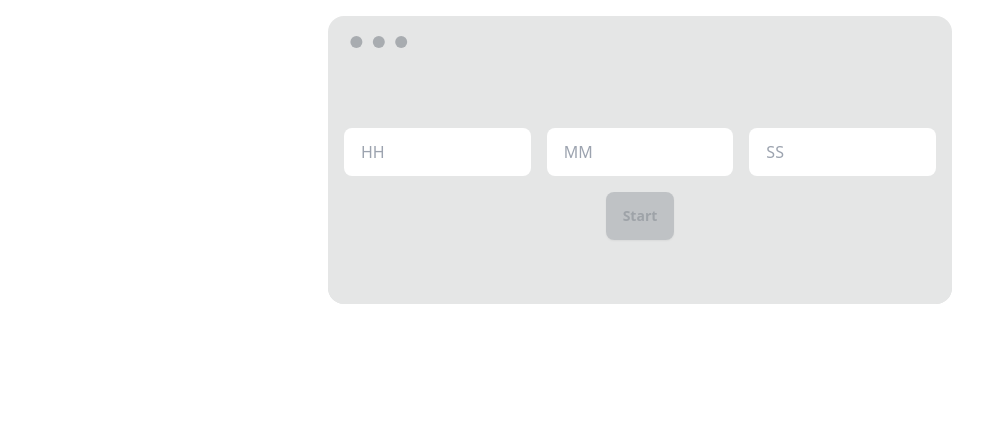
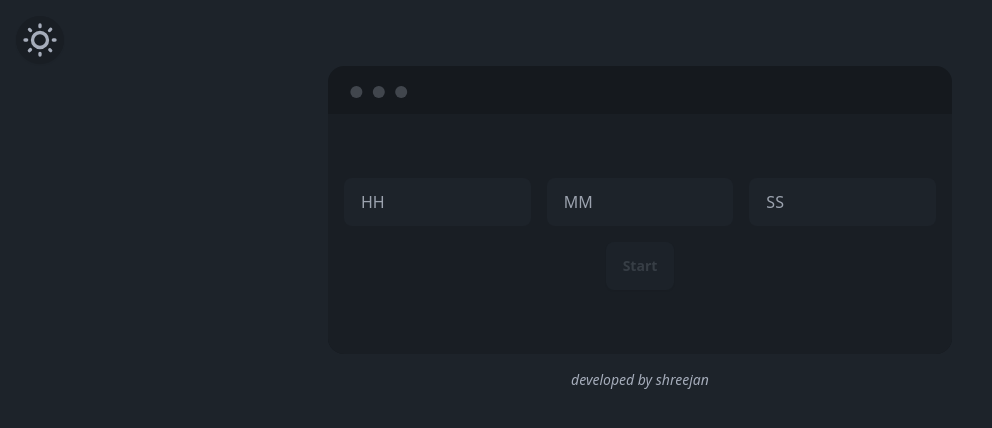
Before and after one commit to shresthashreejan/timer, a React (Vite) app: page / in a window 1280 px wide. Shown: the top 428 px of the page, without its empty margins (0-992 px from the left). Built offline with nearby package versions, Linux system fonts and the light colour scheme.

Commit message:
Added light/dark mode toggle and optimized timer

```diff
--- a/index.html
+++ b/index.html
@@ -1,5 +1,5 @@
 <!DOCTYPE html>
-<html lang="en" data-theme="light">
+<html lang="en" data-theme="dark">
     <head>
         <meta charset="UTF-8" />
         <!-- <link rel="icon" type="image/svg+xml" href="/vite.svg" /> -->
--- a/src/App.tsx
+++ b/src/App.tsx
@@ -1,11 +1,15 @@
+import ThemeToggle from "./components/ThemeToggle";
 import Timer from "./components/Timer";
+import Footer from "./components/Footer";
 
 function App() {
-  return (
-    <h1 className="p-4">
-      <Timer />
-    </h1>
-  );
+    return (
+        <h1 className="p-4">
+            <ThemeToggle />
+            <Timer />
+            <Footer />
+        </h1>
+    );
 }
 
 export default App;
--- /dev/null
+++ b/src/components/Footer.tsx
@@ -0,0 +1,14 @@
+function Footer() {
+    return (
+        <footer className="footer footer-center p-4 bottom-0">
+            <div>
+                <p className="italic">
+                    developed by{" "}
+                    <a href="https://github.com/shresthashreejan">shreejan</a>
+                </p>
+            </div>
+        </footer>
+    );
+}
+
+export default Footer;
--- /dev/null
+++ b/src/components/ThemeToggle.tsx
@@ -0,0 +1,32 @@
+function ThemeToggle() {
+    let isDarkTheme = true;
+
+    function toggleTheme() {
+        isDarkTheme = !isDarkTheme;
+        const theme = isDarkTheme ? "dark" : "light";
+        document.documentElement.setAttribute("data-theme", theme);
+    }
+    return (
+        <button className="btn btn-circle">
+            <label className="swap swap-rotate ">
+                <input type="checkbox" onClick={toggleTheme} />
+                <svg
+                    className="swap-off fill-current w-10 h-10"
+                    xmlns="http://www.w3.org/2000/svg"
+                    viewBox="0 0 24 24"
+                >
+                    <path d="M5.64,17l-.71.71a1,1,0,0,0,0,1.41,1,1,0,0,0,1.41,0l.71-.71A1,1,0,0,0,5.64,17ZM5,12a1,1,0,0,0-1-1H3a1,1,0,0,0,0,2H4A1,1,0,0,0,5,12Zm7-7a1,1,0,0,0,1-1V3a1,1,0,0,0-2,0V4A1,1,0,0,0,12,5ZM5.64,7.05a1,1,0,0,0,.7.29,1,1,0,0,0,.71-.29,1,1,0,0,0,0-1.41l-.71-.71A1,1,0,0,0,4.93,6.34Zm12,.29a1,1,0,0,0,.7-.29l.71-.71a1,1,0,1,0-1.41-1.41L17,5.64a1,1,0,0,0,0,1.41A1,1,0,0,0,17.66,7.34ZM21,11H20a1,1,0,0,0,0,2h1a1,1,0,0,0,0-2Zm-9,8a1,1,0,0,0-1,1v1a1,1,0,0,0,2,0V20A1,1,0,0,0,12,19ZM18.36,17A1,1,0,0,0,17,18.36l.71.71a1,1,0,0,0,1.41,0,1,1,0,0,0,0-1.41ZM12,6.5A5.5,5.5,0,1,0,17.5,12,5.51,5.51,0,0,0,12,6.5Zm0,9A3.5,3.5,0,1,1,15.5,12,3.5,3.5,0,0,1,12,15.5Z" />
+                </svg>
+                <svg
+                    className="swap-on fill-current w-10 h-10"
+                    xmlns="http://www.w3.org/2000/svg"
+                    viewBox="0 0 24 24"
+                >
+                    <path d="M21.64,13a1,1,0,0,0-1.05-.14,8.05,8.05,0,0,1-3.37.73A8.15,8.15,0,0,1,9.08,5.49a8.59,8.59,0,0,1,.25-2A1,1,0,0,0,8,2.36,10.14,10.14,0,1,0,22,14.05,1,1,0,0,0,21.64,13Zm-9.5,6.69A8.14,8.14,0,0,1,7.08,5.22v.27A10.15,10.15,0,0,0,17.22,15.63a9.79,9.79,0,0,0,2.1-.22A8.11,8.11,0,0,1,12.14,19.73Z" />
+                </svg>
+            </label>
+        </button>
+    );
+}
+
+export default ThemeToggle;
--- a/src/components/Timer.tsx
+++ b/src/components/Timer.tsx
@@ -71,11 +71,25 @@
         setIsRunning(true);
     }
 
+    function resume() {
+        setIsRunning(true);
+    }
+
+    function pause() {
+        setIsRunning(false);
+    }
+
+    function reset() {
+        setTime(0);
+        setInitiate(false);
+        setButtonDisabled(true);
+    }
+
     return (
         <>
             <main className="flex justify-center">
                 <div className="mockup-window bg-base-300 w-full xl:w-1/2">
-                    <div className="flex justify-center px-4 py-16 bg-base-300">
+                    <div className="flex justify-center px-4 py-16 bg-base-200">
                         <div className="flex flex-col items-center gap-4">
                             {initiate && (
                                 <>
@@ -83,17 +97,16 @@
                                         {formattedTime()}
                                     </div>
                                     <span className="flex gap-4">
-                                        <button className="btn">Start</button>
                                         <button
                                             className="btn"
-                                            onClick={() => setIsRunning(false)}
+                                            onClick={resume}
                                         >
-                                            Stop
+                                            Resume
                                         </button>
-                                        <button
-                                            className="btn"
-                                            onClick={() => setTime(0)}
-                                        >
+                                        <button className="btn" onClick={pause}>
+                                            Pause
+                                        </button>
+                                        <button className="btn" onClick={reset}>
                                             Reset
                                         </button>
                                     </span>
```
Also changed, not shown: tailwind.config.js (+5 -5 lines). Lines whose indentation alone changed are shown as unchanged.
